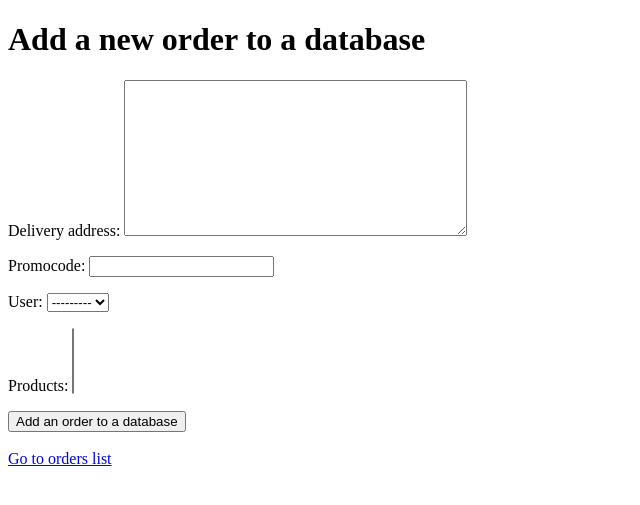
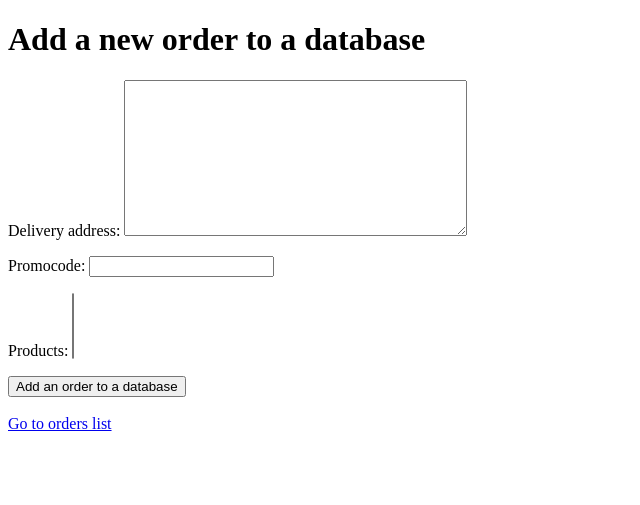
Before and after one commit to MikhailNartsissov/SkillboxDjango, a Django app: page /shop/orders/create/ in a window 1280 px wide. Shown: the top 505 px of the page, without its empty margins (0-640 px from the left). Run offline with Django 4.2, Linux system fonts and the light colour scheme; data that the repository does not hold is empty.

Commit message:
00018-auto-user-adding-to-order-feature-added

```diff
--- a/M_06_Forms/mysite/shopapp/forms.py
+++ b/M_06_Forms/mysite/shopapp/forms.py
@@ -1,5 +1,6 @@
 from django import forms
 from .models import Product, Order
+from django.forms import HiddenInput
 
 
 class ProductForm(forms.ModelForm):
@@ -11,4 +12,5 @@ class ProductForm(forms.ModelForm):
 class OrderForm(forms.ModelForm):
     class Meta:
         model = Order
-        fields = "delivery_address", "promocode", "user", "products"
+        fields = "delivery_address", "promocode", "products", "user"
+        widgets = {"user": HiddenInput()}
--- a/M_06_Forms/mysite/shopapp/templates/shopapp/create-order.html
+++ b/M_06_Forms/mysite/shopapp/templates/shopapp/create-order.html
@@ -10,6 +10,7 @@
     <form method="post">
         {% csrf_token %}
         {{ form.as_p }}
+        <input type="hidden" name="user" value=1>
         <button type="submit">
             Add an order to a database
         </button>
--- a/M_06_Forms/mysite/shopapp/views.py
+++ b/M_06_Forms/mysite/shopapp/views.py
@@ -8,6 +8,8 @@ from .models import Product, Order
 from .forms import ProductForm, OrderForm
 
 from django.contrib import messages
+
+from django.contrib.auth.models import User
 
 
 def shop_index(request: HttpRequest):
```
